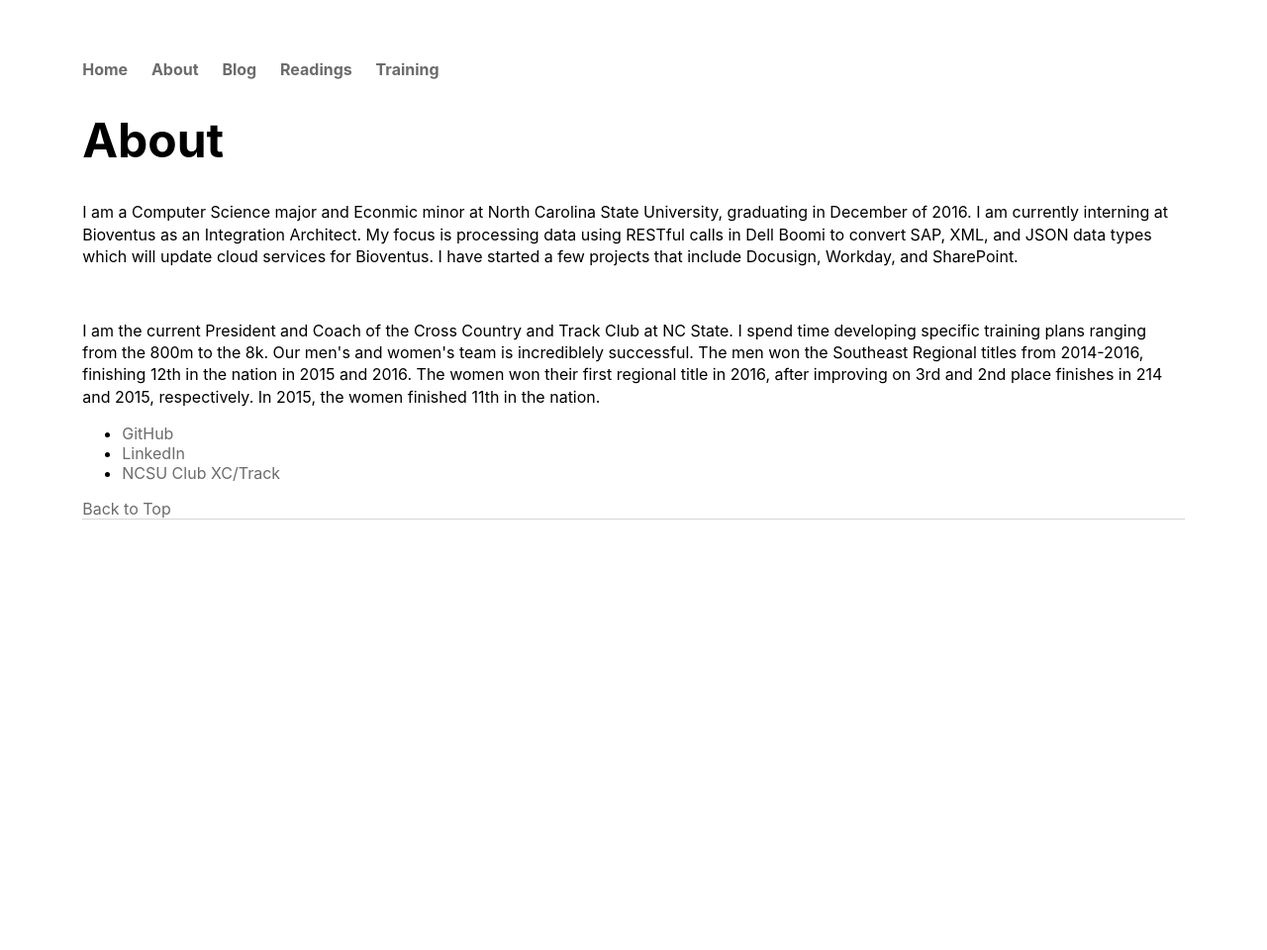
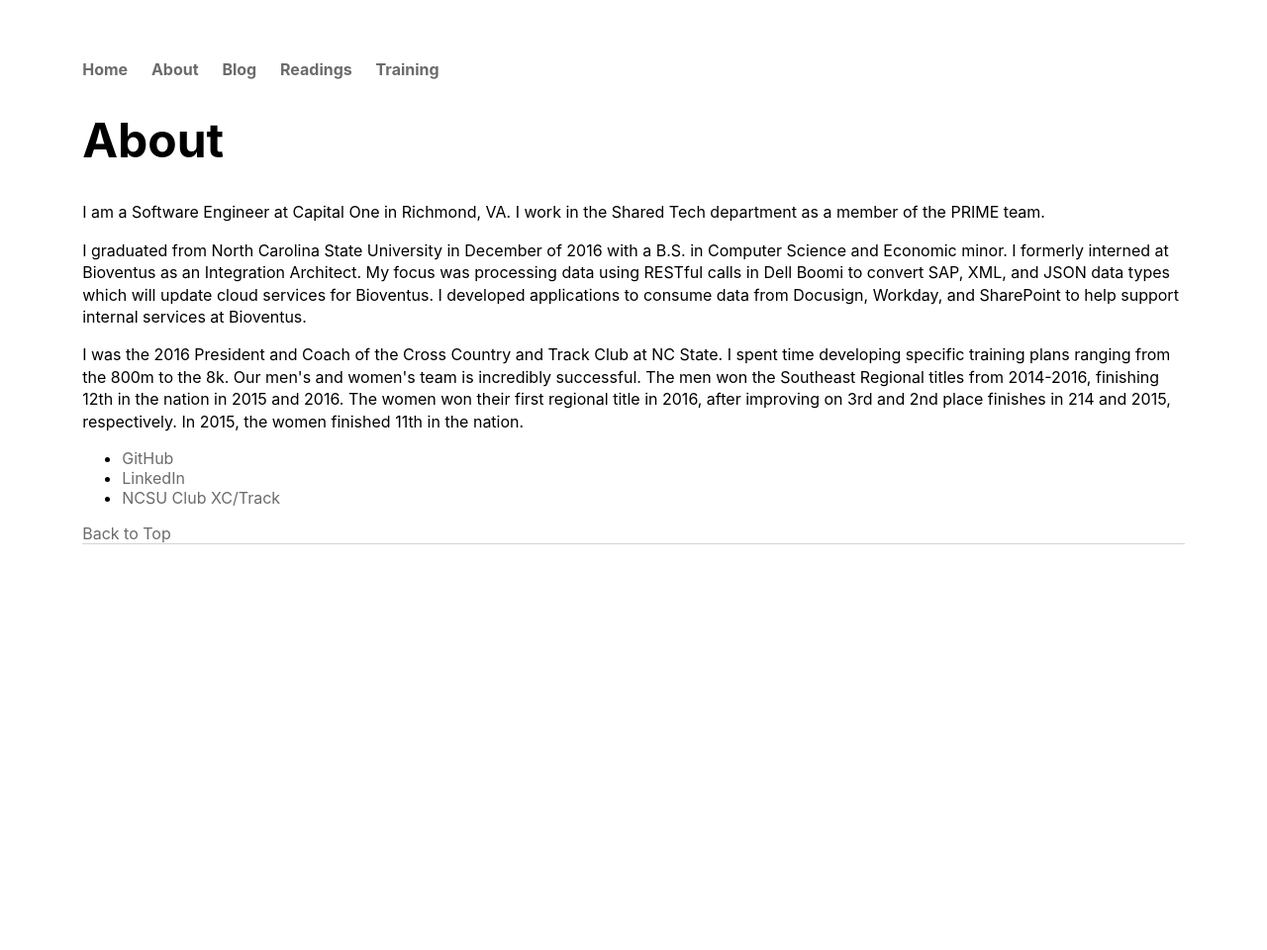
Before and after one commit to balassit/balassit.github.io, a Jekyll site: the page built from about/index.html, in a window 1280 px wide. Shown: the whole page at 99% size. Built offline with Jekyll 4.4.1, drawn with Linux system fonts in a browser that asks for light colours.

Commit message:
update Contacts and format of Training page

```diff
--- a/about/index.html
+++ b/about/index.html
@@ -5,12 +5,27 @@
 ---
     <div class="about">
         <h1>About</h1>
-        <p>I am a Computer Science major and Econmic minor at North Carolina State University, graduating in December of 2016. I am currently interning at Bioventus as an Integration Architect. My focus is processing data using RESTful calls in Dell Boomi to convert SAP, XML, and JSON data types which will update cloud services for Bioventus. I have started a few projects that include Docusign, Workday, and SharePoint.</p>
-        <br/>
-        <p>I am the current President and Coach of the Cross Country and Track Club at NC State. I spend time developing specific training plans ranging from the 800m to the 8k. Our men's and women's team is incrediblely successful. The men won the Southeast Regional titles from 2014-2016, finishing 12th in the nation in 2015 and 2016. The women won their first regional title in 2016, after improving on 3rd and 2nd place finishes in 214 and 2015, respectively. In 2015, the women finished 11th in the nation.&nbsp;</p>
+        <p>
+            I am a Software Engineer at Capital One in Richmond, VA. I work in the Shared Tech department as a member of the PRIME team.
+        </p>
+
+        <p>
+            I graduated from North Carolina State University in December of 2016 with a B.S. in Computer Science and Economic minor.
+            I formerly interned at Bioventus as an Integration Architect. My focus was processing data using RESTful calls in Dell Boomi to convert SAP, XML, and JSON data types which will update cloud services for Bioventus.
+            I  developed applications to consume data from Docusign, Workday, and SharePoint to help support internal services at Bioventus.
+        </p>
+
+        <p>
+            I was the 2016 President and Coach of the Cross Country and Track Club at NC State.
+            I spent time developing specific training plans ranging from the 800m to the 8k.
+            Our men's and women's team is incredibly successful.
+            The men won the Southeast Regional titles from 2014-2016, finishing 12th in the nation in 2015 and 2016.
+            The women won their first regional title in 2016, after improving on 3rd and 2nd place finishes in 214 and 2015, respectively.
+            In 2015, the women finished 11th in the nation.&nbsp;</p>
+
         <ul class="contacts">
             <li><a href="https://github.com/balassit/">GitHub</a></li>
             <li><a href="https://www.linkedin.com/in/blake-lassiter-b92bb26b">LinkedIn</a></li>
             <li><a href="https://clubs.ncsu.edu/crosscountry/">NCSU Club XC/Track</a></li>
-            </ul>
+        </ul>
     </div>
--- a/training/index.html
+++ b/training/index.html
@@ -2,7 +2,6 @@
 layout: default
 title: "Training"
 id: "training"
-custom_css: training/training.css
 ---
 <h1> {{ page.title }} </h1>
 <div id="pace-chart">
--- a/training/training.css
+++ /dev/null
@@ -1,4 +0,0 @@
-#pace-chart li {
-    text-decoration: none;
-    list-style-type: none;
-}
```
